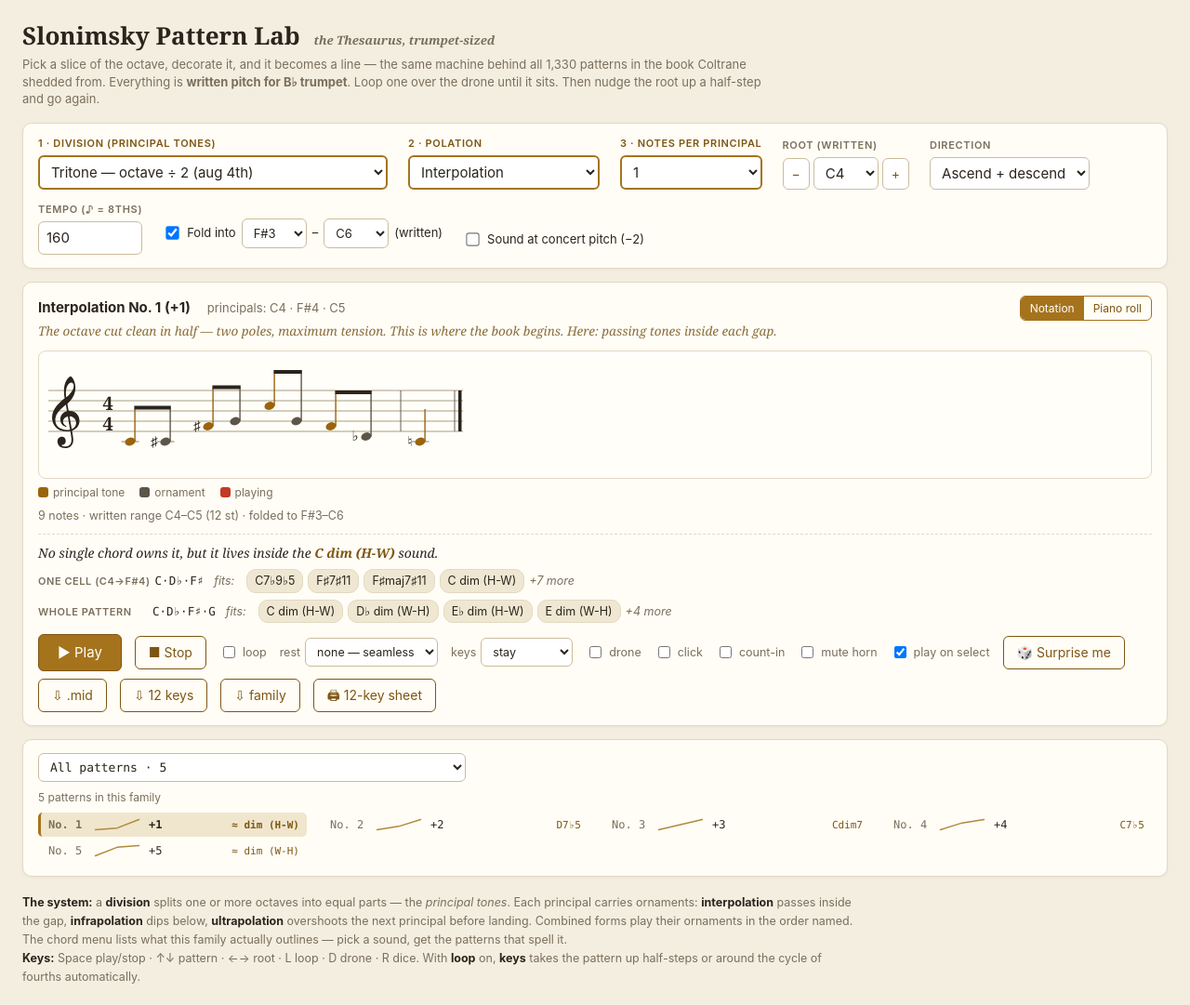
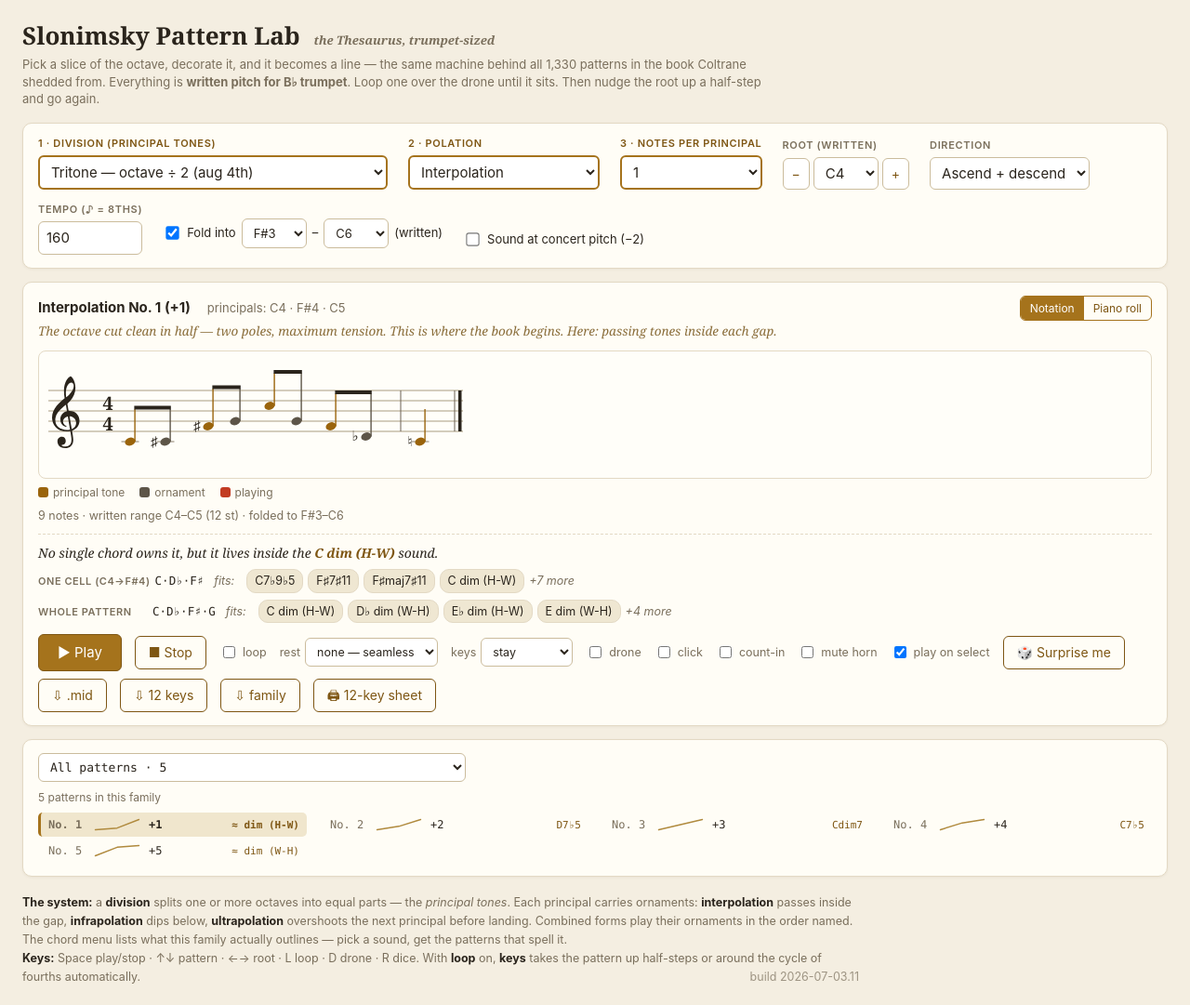
Before and after one commit to blewistrumpet-lang/slonimsky-pattern-lab, a plain HTML site: page index.html in a window 1280 px wide. Shown: the whole page at 93% size. Drawn offline with Linux system fonts and the light colour scheme.

Commit message:
Add visible build stamp to footer
Co-Authored-By: Claude Opus 4.8 <noreply@anthropic.com>

```diff
--- a/index.html
+++ b/index.html
@@ -223,6 +223,7 @@ Loop one over the drone until it sits. Then nudge the root up a half-step and go
   The chord menu lists what this family actually outlines &mdash; pick a sound, get the patterns that spell it.
   <br><b>Keys:</b> Space play/stop &middot; &#8593;&#8595; pattern &middot; &#8592;&#8594; root &middot; L loop &middot; D drone &middot; R dice.
   With <b>loop</b> on, <b>keys</b> takes the pattern up half-steps or around the cycle of fourths automatically.
+  <span style="float:right;opacity:.7">build 2026-07-03.11</span>
 </footer>
 
 <script>
```
